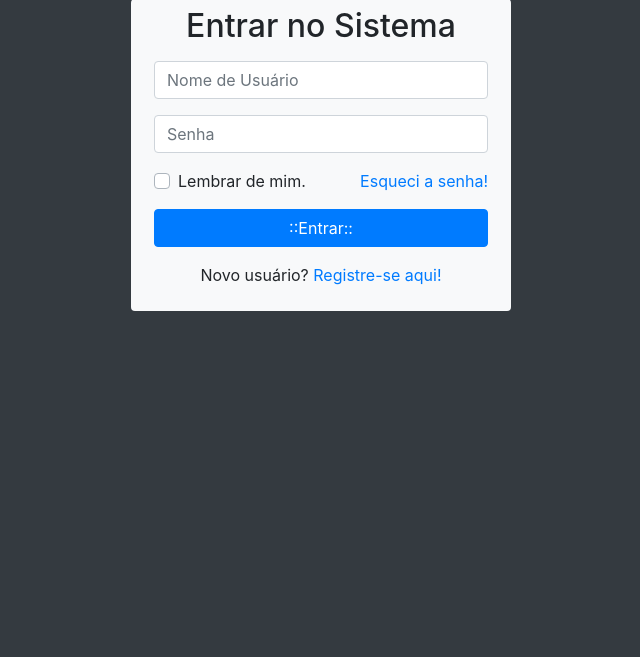
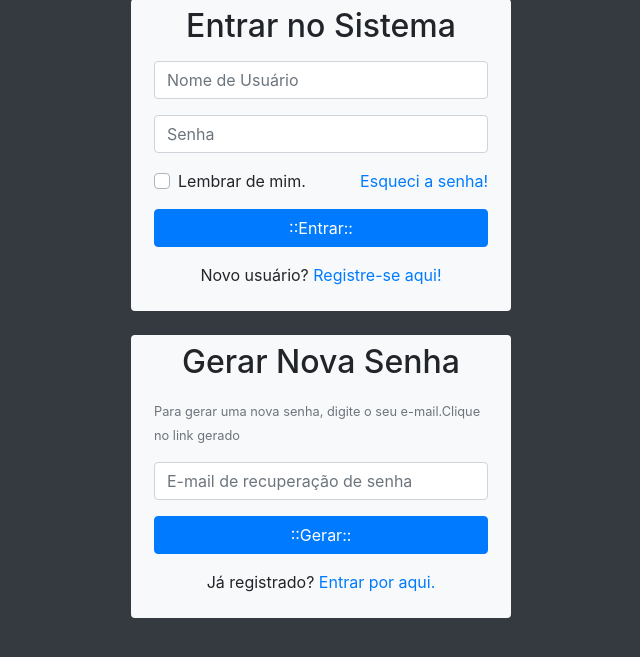
Before and after one commit to Andre-Dalabeneta/login, a PHP site: page /login/ in a window 1280 px wide. Shown: the part 91-748 px from the top of the page, without its empty margins (319-959 px from the left). Run offline with PHP 8.4, Linux system fonts and the light colour scheme.

Commit message:
Formulário de recuperação de senha
close#2

```diff
--- a/index.php
+++ b/index.php
@@ -45,8 +45,7 @@
 
                     <div class="form-group">
 
-                        <input type="password" name="senhaUsuario"
-                        id="senhaUsuario" placeholder="Senha" class="form-control">
+                        <input type="password" name="senhaUsuario" id="senhaUsuario" placeholder="Senha" class="form-control">
 
                     </div>
 
@@ -54,8 +53,7 @@
 
                         <div class="custom-control custom-checkbox">
 
-                            <input type="checkbox" name="lembrar" id="lembrar"
-                            class="custom-control-input">
+                            <input type="checkbox" name="lembrar" id="lembrar" class="custom-control-input">
 
                             <label for="lembrar" class="custom-control-label">
                                 Lembrar de mim.
@@ -69,21 +67,59 @@
                     </div>
 
                     <div class="form-group">
-                        <input type="submit" value="::Entrar::"
-                        name="btnEntrar" id="btnEntrar"
-                        class="btn btn-primary btn-block">
+                        <input type="submit" value="::Entrar::" name="btnEntrar" id="btnEntrar" class="btn btn-primary btn-block">
                     </div>
 
                     <div class="form-group">
+
                         <p class="text-center">
+
                             Novo usuário? <a href="#" id="btnRegistrar">
-                            Registre-se aqui!
-                        </a></p>
+                                Registre-se aqui!
+                            </a></p>
                     </div>
 
                 </form>
             </div>
         </section>
+        <!-- Final da Seção -->
+        <br>
+        <!-- Formulário de Recuperação de Senha -->
+        <section class="row">
+            <div class="col-lg-4 offset-lg-4 bg-light rounded" id="caixaLogin">
+                <h2 class="text-center mt-2">
+                    Gerar Nova Senha
+                </h2>
+                <form action="#" method="post" id="formSenha" class="p-2">
+                    <div class="form-group">
+                        <Small class="text-muted">
+                            Para gerar uma nova senha, digite o
+                            seu e-mail.Clique no link gerado
+                        </Small>
+                    </div>
+
+                    <div class="form-group">
+                        <input type="email" name="emailGerarSenha" id="emailGerarSenha" class="form-control" placeholder="E-mail de recuperação de senha">
+                    </div>
+
+                    <div class="form-group">
+                        <input type="submit" value="::Gerar::"
+                        name="btnGerar" id="btnGerar"
+                        class="btn btn-primary btn-block">
+                    </div>
+
+                    <div class="from-group">
+                        <p class="text-center">
+                            Já registrado? <a href="#" id="btnJaRegistrado">
+                                Entrar por aqui.
+                            </a>
+                        </p>
+                    </div>
+
+                </form>
+            </div>
+        </section>
+        <!-- Fim da Seção de Recuperação de Senha -->
     </main>
 
     <!-- Optional JavaScript -->
```
